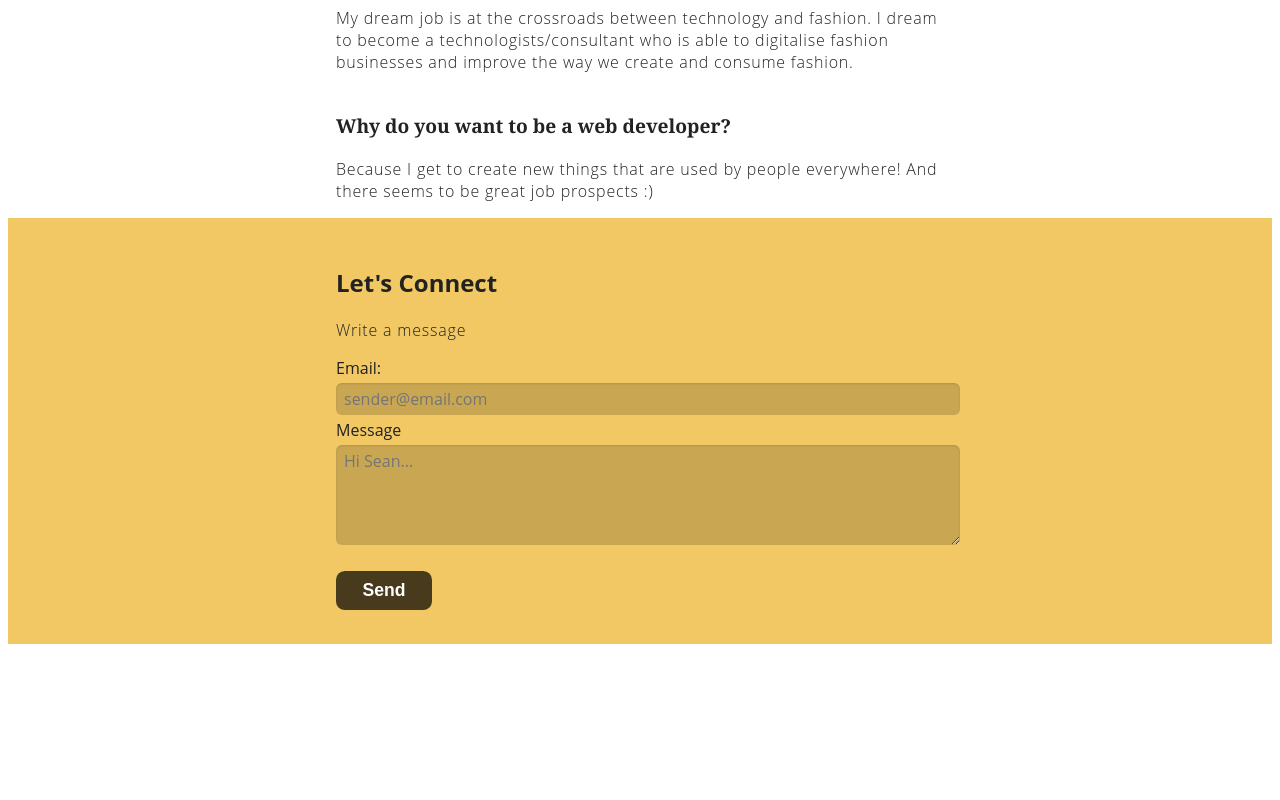
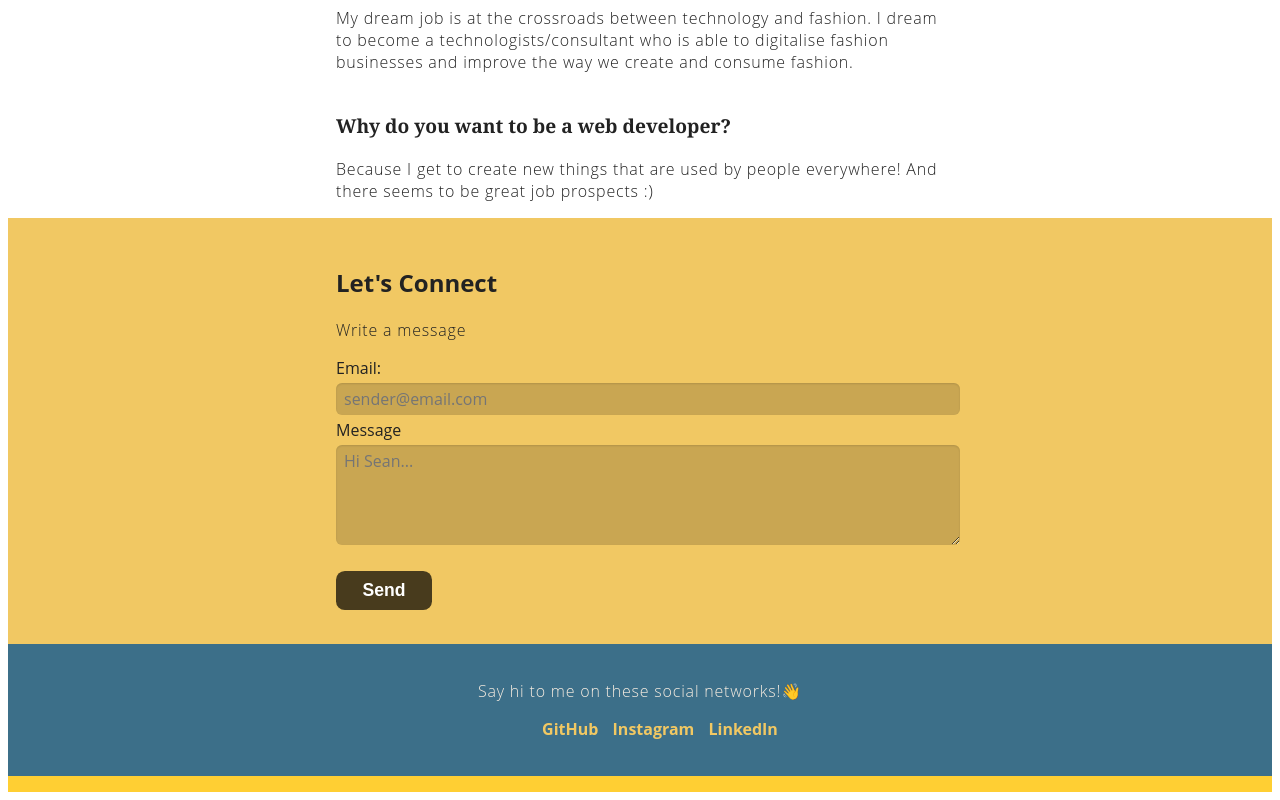
Before and after one commit to seanang99/CTP-WebDev-Questions, a plain HTML site: page Lesson 2/about-me.html in a window 1280 px wide. Shown: the part 1259-2059 px from the top of the page. Before the commit the page ends 1911 px from the top, so only its background shows below. Drawn offline with Linux system fonts and the light colour scheme.

Commit message:
Add Footer with social media links

```diff
--- a/Lesson 2/about-me.html
+++ b/Lesson 2/about-me.html
@@ -64,4 +64,13 @@
     </section>
   </div>
 
+  <footer class="content-footer">
+    <p>Say hi to me on these social networks!👋</p>
+    <ul class="social">
+      <li><a class="css-is-deranged" href="https://github.com/seanang99">GitHub</a></li>
+      <li><a class="css-is-deranged" href="https://www.instagram.com/seangsk/">Instagram</a></li>
+      <li><a class="css-is-deranged" href="https://www.linkedin.com/in/sean-ang-/">LinkedIn</a></li>
+    </ul>
+  </footer>
+
 </body>
--- a/Lesson 2/style.css
+++ b/Lesson 2/style.css
@@ -21,7 +21,7 @@ h2 {
   font-size: 1.2em;
   font-weight: bold;
 }
-
+.content-footer,
 .masthead-heading,
 .masthead-intro {
   /* Layout Declarations */
@@ -105,14 +105,14 @@ h2 {
   background: none repeat scroll 0 0 rgba(0, 0, 0, 0.17);
   border-radius: 6px;
   border: none;
+  outline: #9e833e;
   box-shadow: 0 1px 2px rgba(0, 0, 0, 0.12) inset;
   color: #3e3d3d;
+  padding: 5px 8px;
+  transition: 0.2s ease 0s;
   font-family: "Open Sans", "Helvetica Neue", sans-serif;
   font-size: 1em;
   line-height: 1.4em;
-  padding: 5px 8px;
-  transition: 0.2s ease 0s;
-  outline: #9e833e;
 }
 
 .connect-email-label:focus-within,
@@ -130,19 +130,43 @@ h2 {
   margin: 1em 0;
   padding: 0.5em 1.5em;
   color: #ffffff;
-  font-weight: 600;
-  font-size: 1.1em;
   justify-content: center;
   border-radius: 0.5em;
   border: none;
+  font-weight: 600;
+  font-size: 1.1em;
+}
+
+.content-footer {
+  padding: 20px 0;
+  text-align: center;
+  background-color: #3c6f89;
+  text-decoration: none;
+  border-bottom: solid 1em #ffcf33;
+}
+
+.social > li {
+  display: inline-block;
+  margin: 0 5px;
+}
+.content-footer > p {
+  color: #f7ede1;
+}
+
+a {
+  font-weight: bold;
+  text-decoration: none;
+  color: #f1c863;
 }
 
 @media only screen and (max-width: 500px) {
   .masthead {
     padding: 3em 0;
   }
-
   .masthead-heading {
     font-size: 3em;
   }
+  .content-footer {
+    padding: 2em 2.5em;
+  }
 }
```
